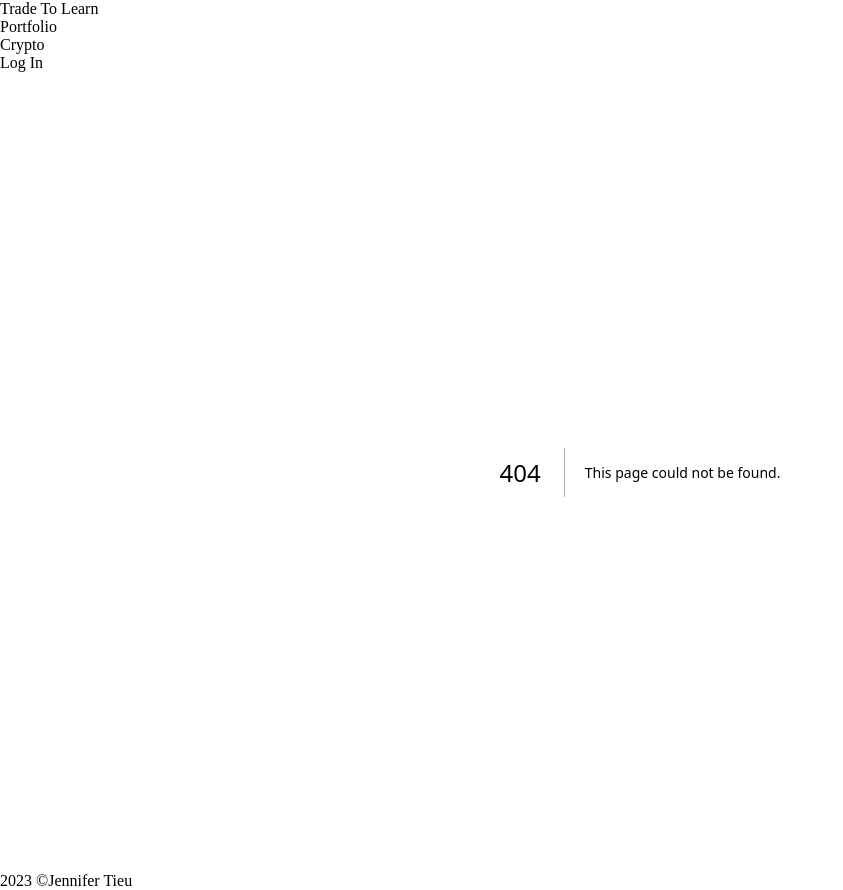
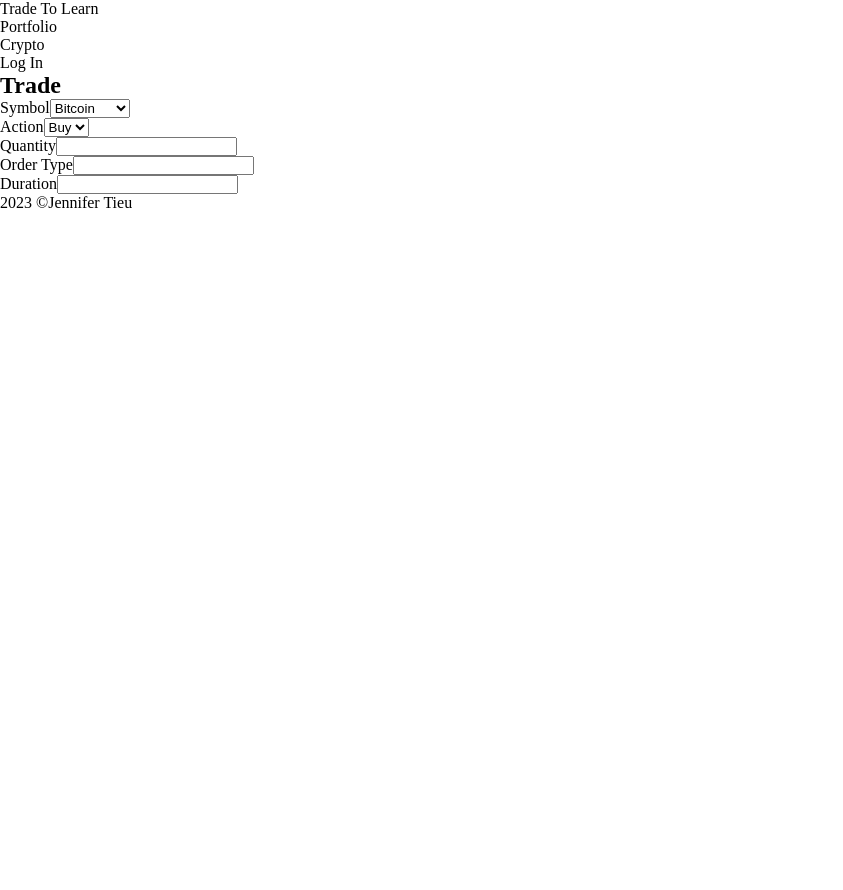
Before and after one commit to jennifertieu/trade-to-learn, a Next.js app: page /crypto in a window 1280 px wide. Before the commit this address had no page. Shown: the whole page, without its empty margins (0-843 px from the left). After the commit the page ends 800 px from the top, so only its background shows below. Built offline with nearby package versions, Linux system fonts and the light colour scheme.

Commit message:
create crypto page

```diff
--- /dev/null
+++ b/src/pages/crypto.tsx
@@ -0,0 +1,52 @@
+import { useState, useEffect } from "react";
+import Head from "next/head";
+import Trade from "@/components/Trade";
+
+const Crypto = () => {
+  const [cryptoDailyData, setCryptoDailyData] = useState(null);
+
+  // useEffect(() => {
+  //   const fetchData = async() => {
+  //     const response = await fetch("/api/open-close");
+  //     const data = await response.json();
+  //     setStockDailyData(data);
+  //   }
+  //   fetchData();
+  // }, [])
+
+  return (
+    <>
+      <Head>
+        <title>Trade To Learn | Crypto</title>
+      </Head>
+      <section>
+        <Trade type="crypto" />
+        {/* {
+          data ?
+            <table>
+              <thead>
+                <tr>
+                  <th>Ticker</th>
+                  <th>Close Price</th>
+                  <th>Highest Price</th>
+                  <th>Lowest Price</th>
+                  <th>Open Price</th>
+                </tr>
+              </thead>
+              <tbody>
+                <tr>
+                  <td>{data["symbol"]}</td>
+                  <td>{data["close"]}</td>
+                  <td>{data["high"]}</td>
+                  <td>{data["low"]}</td>
+                  <td>{data["open"]}</td>
+                </tr>
+              </tbody>
+            </table> : <div>Loading...</div>
+        } */}
+      </section>
+    </>
+  );
+};
+
+export default Crypto;
```
